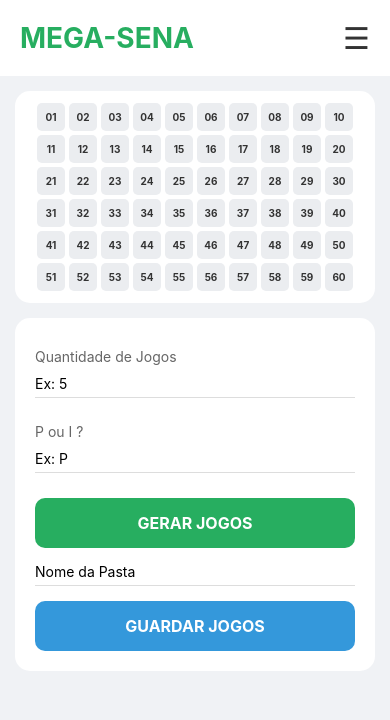
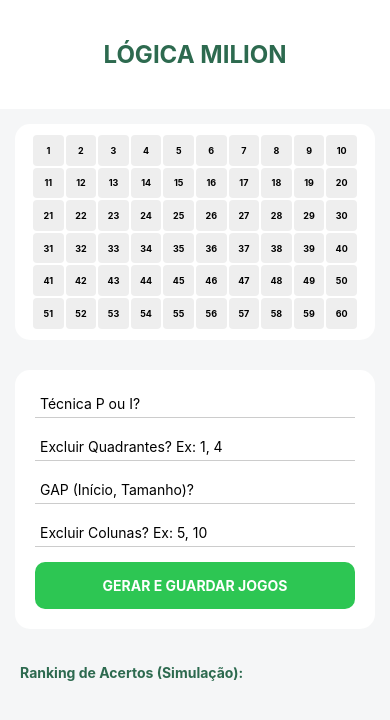
Before and after one commit to wmc2507-droid/MegaMente-App, a React Native app: screen / in a window 390 px wide. Shown: the top 720 px of the page. Built offline with nearby package versions, Linux system fonts and the light colour scheme.

Commit message:
Update App.js

```diff
--- a/App.js
+++ b/App.js
@@ -2,57 +2,75 @@
 import { StyleSheet, Text, View, TextInput, TouchableOpacity, ScrollView } from 'react-native';
 
 export default function App() {
+  const [jogos, setJogos] = useState([]);
+  const [sorteio, setSorteio] = useState([1, 15, 23, 34, 45, 58]); // Exemplo de sorteio real
+
+  const gerarEOrdenar = (qtd, tecnica, colunas, gaps, quads) => {
+    let novosJogos = [];
+    const colExcluidas = colunas.split(',').map(n => parseInt(n.trim()));
+
+    for (let i = 0; i < qtd; i++) {
+      let jogo = [];
+      while (jogo.length < 6) {
+        let num = Math.floor(Math.random() * 60) + 1;
+        let col = num % 10 === 0 ? 10 : num % 10;
+        let par = num % 2 === 0 ? 'P' : 'I';
+
+        // Filtros das Técnicas
+        if (!colExcluidas.includes(col) && (!tecnica || tecnica === par) && !jogo.includes(num)) {
+          jogo.push(num);
+        }
+      }
+      // Cálculo de Acertos para o Ranking
+      let acertos = jogo.filter(n => sorteio.includes(n)).length;
+      novosJogos.push({ numeros: jogo.sort((a, b) => a - b), acertos });
+    }
+    // Ranking: Ordem dos que MAIS acertaram
+    setJogos(novosJogos.sort((a, b) => b.acertos - a.acertos));
+  };
+
   return (
     <ScrollView style={styles.container}>
-      <View style={styles.header}>
-        <Text style={styles.tituloHeader}>MEGA-SENA</Text>
-        <Text style={styles.menuIcon}>☰</Text>
-      </View>
-
+      <View style={styles.header}><Text style={styles.titulo}>LÓGICA MILION</Text></View>
       <View style={styles.cardGrade}>
         <View style={styles.grade}>
           {Array.from({ length: 60 }, (_, i) => (
-            <View key={i} style={styles.numeroBox}>
-              <Text style={styles.numeroTexto}>{(i + 1).toString().padStart(2, '0')}</Text>
-            </View>
+            <View key={i} style={styles.box}><Text style={styles.boxTxt}>{(i + 1)}</Text></View>
           ))}
         </View>
       </View>
-
-      <View style={styles.formulario}>
-        <Text style={styles.label}>Quantidade de Jogos</Text>
-        <TextInput style={styles.input} placeholder="Ex: 5" keyboardType="numeric" />
-
-        <Text style={styles.label}>P ou I ?</Text>
-        <TextInput style={styles.input} placeholder="Ex: P" />
-
-        <TouchableOpacity style={styles.botaoGerar}>
-          <Text style={styles.textoBotao}>GERAR JOGOS</Text>
+      <View style={styles.form}>
+        <TextInput style={styles.input} placeholder="Técnica P ou I?" />
+        <TextInput style={styles.input} placeholder="Excluir Quadrantes? Ex: 1, 4" />
+        <TextInput style={styles.input} placeholder="GAP (Início, Tamanho)?" />
+        <TextInput style={styles.input} placeholder="Excluir Colunas? Ex: 5, 10" />
+        <TouchableOpacity style={styles.btn} onPress={() => gerarEOrdenar(10, 'P', '5,10')}>
+          <Text style={styles.btnTxt}>GERAR E GUARDAR JOGOS</Text>
         </TouchableOpacity>
-
-        <TextInput style={styles.input} placeholder="Nome da Pasta" />
-
-        <TouchableOpacity style={styles.botaoGuardar}>
-          <Text style={styles.textoBotao}>GUARDAR JOGOS</Text>
-        </TouchableOpacity>
+      </View>
+      <View style={styles.ranking}>
+        <Text style={styles.rankTit}>Ranking de Acertos (Simulação):</Text>
+        {jogos.map((j, i) => (
+          <Text key={i} style={styles.res}>{i+1}º - {j.numeros.join(' ')} ({j.acertos} acertos)</Text>
+        ))}
       </View>
     </ScrollView>
   );
 }
 
 const styles = StyleSheet.create({
-  container: { flex: 1, backgroundColor: '#f0f2f5' },
-  header: { flexDirection: 'row', justifyContent: 'space-between', padding: 20, backgroundColor: '#fff', alignItems: 'center' },
-  tituloHeader: { color: '#27ae60', fontSize: 28, fontWeight: 'bold' },
-  menuIcon: { fontSize: 30, color: '#333' },
+  container: { flex: 1, backgroundColor: '#f5f6f7' },
+  header: { padding: 40, backgroundColor: '#fff', alignItems: 'center' },
+  titulo: { color: '#2d6a4f', fontSize: 24, fontWeight: 'bold' },
   cardGrade: { backgroundColor: '#fff', margin: 15, padding: 10, borderRadius: 15, elevation: 3 },
   grade: { flexDirection: 'row', flexWrap: 'wrap', justifyContent: 'center' },
-  numeroBox: { width: 28, height: 28, backgroundColor: '#ebedf0', margin: 2, alignItems: 'center', justifyContent: 'center', borderRadius: 5 },
-  numeroTexto: { fontSize: 10, fontWeight: 'bold', color: '#333' },
-  formulario: { padding: 20, backgroundColor: '#fff', marginHorizontal: 15, borderRadius: 15, marginBottom: 20 },
-  label: { color: '#666', marginBottom: 5, marginTop: 10 },
-  input: { borderBottomWidth: 1, borderBottomColor: '#ddd', paddingVertical: 5, marginBottom: 15 },
-  botaoGerar: { backgroundColor: '#27ae60', padding: 15, borderRadius: 10, alignItems: 'center', marginVertical: 10 },
-  botaoGuardar: { backgroundColor: '#3498db', padding: 15, borderRadius: 10, alignItems: 'center' },
-  textoBotao: { color: '#fff', fontWeight: 'bold', fontSize: 16 }
+  box: { width: '9%', aspectRatio: 1, backgroundColor: '#eee', margin: 1, justifyContent: 'center', alignItems: 'center', borderRadius: 4 },
+  boxTxt: { fontSize: 9, fontWeight: 'bold' },
+  form: { padding: 20, backgroundColor: '#fff', margin: 15, borderRadius: 15 },
+  input: { borderBottomWidth: 1, borderBottomColor: '#ccc', marginBottom: 15, padding: 5 },
+  btn: { backgroundColor: '#2dc653', padding: 15, borderRadius: 10, alignItems: 'center' },
+  btnTxt: { color: '#fff', fontWeight: 'bold' },
+  ranking: { padding: 20 },
+  rankTit: { fontWeight: 'bold', color: '#2d6a4f', marginBottom: 10 },
+  res: { fontSize: 14, marginBottom: 5, backgroundColor: '#fff', padding: 5, borderRadius: 5 }
 });
```
